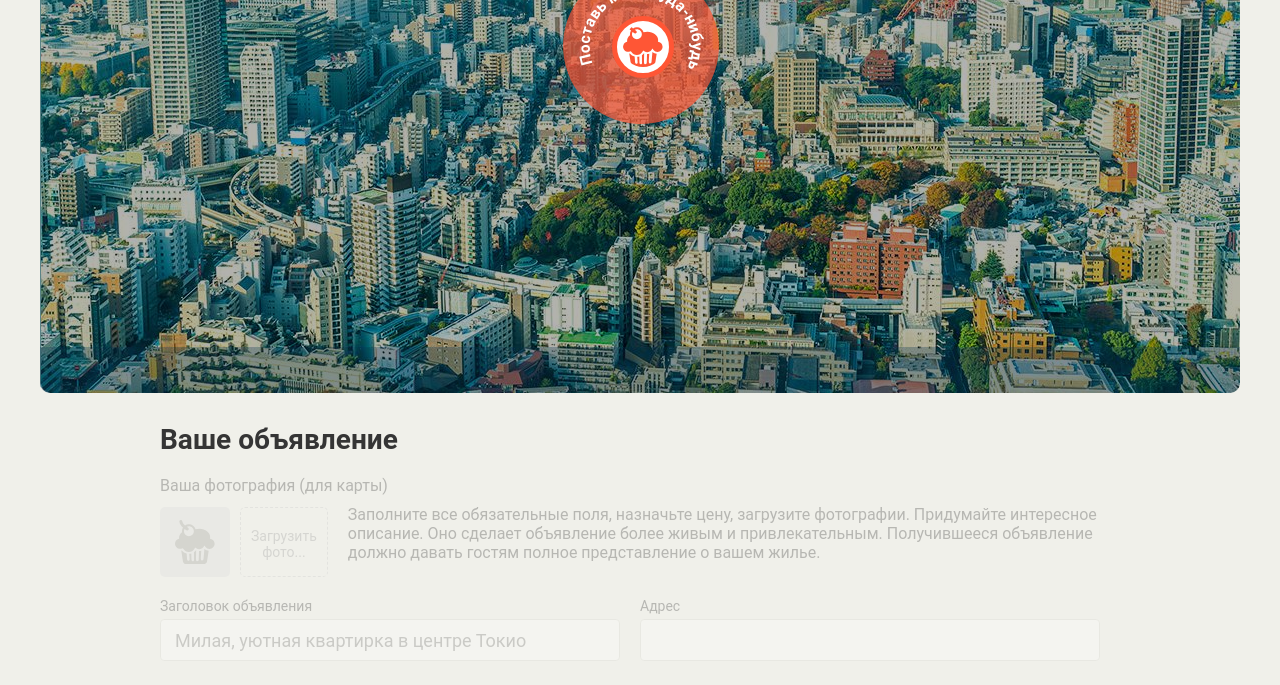
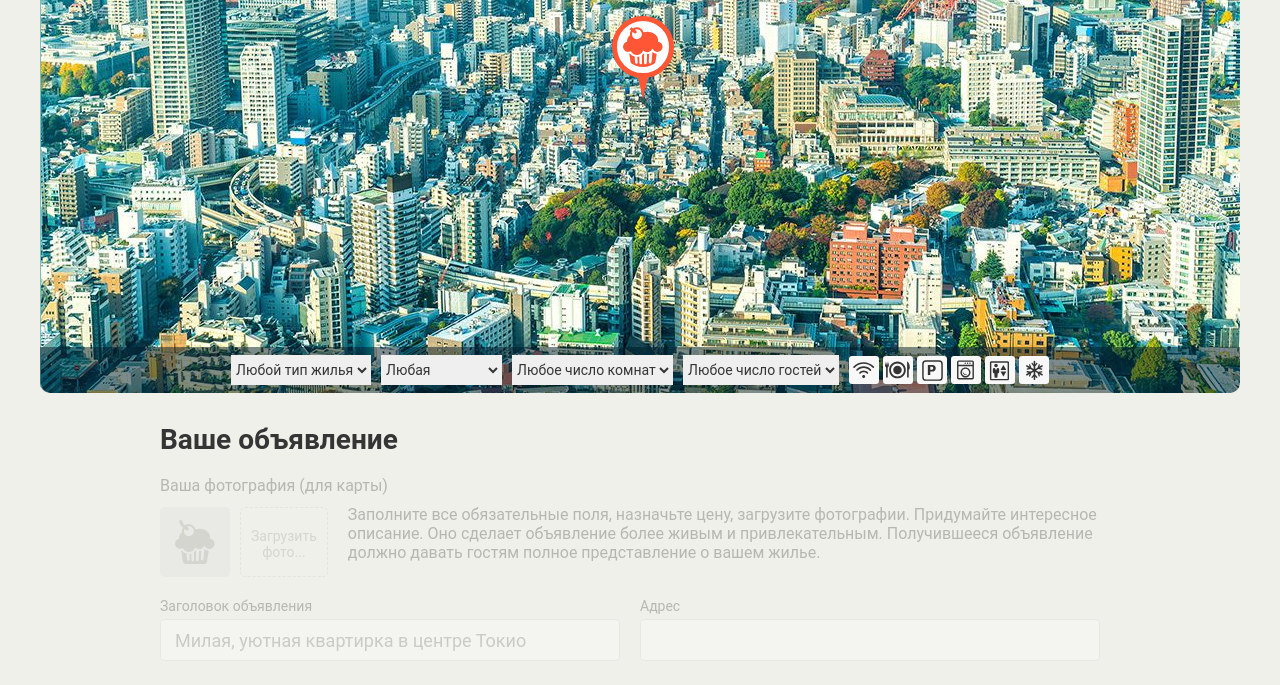
Before and after one commit to Tanya-tech-tech/703337-keksobooking-20, a website: page index.html in a window 1280 px wide. Shown: the part 357-1042 px from the top of the page. Drawn offline with Linux system fonts and the light colour scheme; files whose address does not match are found by name.

Commit message:
ДОбавила правильный путь к main.js

```diff
--- a/index.html
+++ b/index.html
@@ -247,7 +247,7 @@
       <button class="error__button">Попробовать снова</button>
     </div>
   </template>
-  <script src="main.js"></script>
+  <script src="js/main.js"></script>
 
 </body>
 </html>
--- a/js/main.js
+++ b/js/main.js
@@ -5,7 +5,8 @@ var CHECKOUT = ['12:00', '13:00', '14:00'];
 var TYPE = ['palace', 'flat', 'house', 'bungalo'];
 var FACILITIES = ['wifi', 'dishwasher', 'parking', 'washer', 'elevator', 'conditioner'];
 var PHOTOS = ['http://o0.github.io/assets/images/tokyo/hotel1.jpg',
-'http://o0.github.io/assets/images/tokyo/hotel2.jpg', 'http://o0.github.io/assets/images/tokyo/hotel3.jpg']
+'http://o0.github.io/assets/images/tokyo/hotel2.jpg', 'http://o0.github.io/assets/images/tokyo/hotel3.jpg'];
+
 var map = document.querySelector('.map');
 map.classList.remove('map--faded');
 
```
